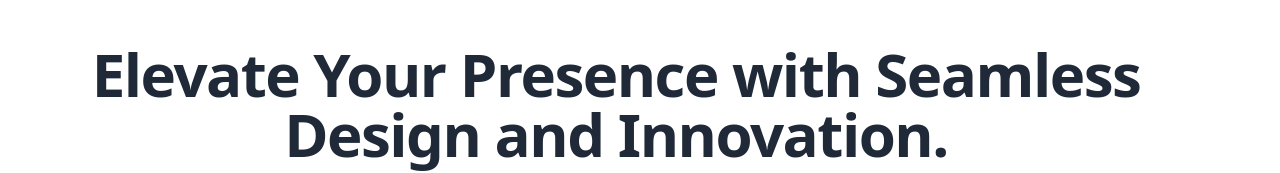
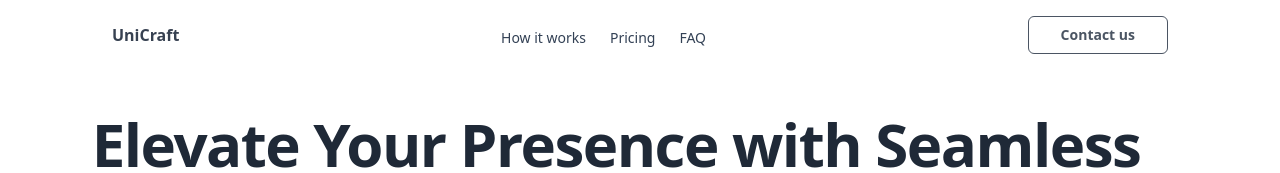
Before and after one commit to ShuvoProgram/Webmakers_Studio_Frontend_Task, a React (Vite) app: page / in a window 1280 px wide. Shown: the top 173 px of the page. Built offline with nearby package versions, Linux system fonts and the light colour scheme.

Commit message:
Implemented Navbar component 🖥️

```diff
--- a/src/App.jsx
+++ b/src/App.jsx
@@ -5,6 +5,7 @@ import Contract from './components/Contract';
 import Footer from './components/Footer';
 import FrequentlyAsked from './components/FrequentlyAsked';
 import HeroSection from './components/HeroSection'
+import Navbar from './components/Navbar';
 import Pricing from './components/Pricing';
 import Steps from './components/Steps';
 import Testimonial from './components/Testimonial';
@@ -13,6 +14,7 @@ function App() {
 
   return (
     <>
+    <Navbar/>
       <HeroSection />
       <Company/>
       <Banner/>
--- /dev/null
+++ b/src/components/Navbar.jsx
@@ -0,0 +1,44 @@
+import { useEffect } from "react";
+import { useState } from "react";
+
+function Navbar() {
+    const [state, setState] = useState(false);
+
+    useEffect(() => {
+        document.onclick = (e) => {
+          const target = e.target;
+          if (!target.closest(".menu-btn")) setState(false);
+        };
+      }, []);
+
+  return (
+    <header className="sticky inset-0 z-50 border-slate-100 bg-white/80 backdrop-blur-lg">
+    <nav className="mx-auto flex justify-between max-w-6xl gap-8 px-6 transition-all duration-200 ease-in-out lg:px-12 py-4">
+        <div className="relative flex items-center">
+            <a href="/" className="text-gray-700 font-bold">UniCraft</a>
+        </div>
+        <ul className={` ${state ? 'block' : 'hidden'} items-center justify-center gap-6 md:flex`}>
+            <li className="pt-1.5 font-dm text-sm font-medium text-slate-700">
+                <a href="#">How it works</a>
+            </li>
+            <li className="pt-1.5 font-dm text-sm font-medium text-slate-700">
+                <a href="#">Pricing</a>
+            </li>
+            <li className="pt-1.5 font-dm text-sm font-medium text-slate-700">
+                <a href="#">FAQ</a>
+            </li>
+        </ul>
+        <div className="hidden items-center justify-center gap-6 md:flex">
+        <a href="" className="block border border-gray-600 rounded-md px-8 py-2 text-sm font-semibold text-gray-600 text-center">Contact us</a>
+        </div>
+        <div className="relative flex items-center justify-center md:hidden">
+            <button type="button">
+                <svg xmlns="http://www.w3.org/2000/svg" fill="none" viewBox="0 0 24 24" strokeWidth="1.5" stroke="currentColor" aria-hidden="true" className="h-6 w-auto text-slate-900"><path strokeLinecap="round" strokeLinejoin="round" d="M3.75 6.75h16.5M3.75 12h16.5m-16.5 5.25h16.5"></path></svg>
+            </button>
+        </div>
+    </nav>
+</header>
+  )
+}
+
+export default Navbar;
```
